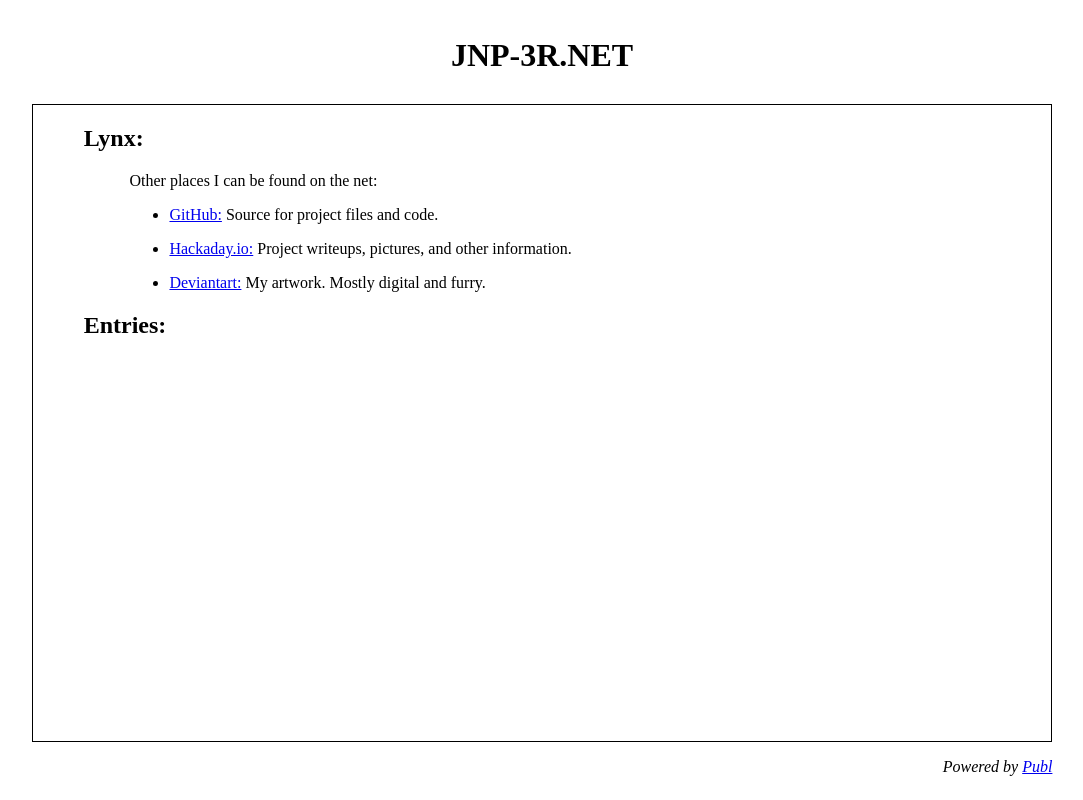
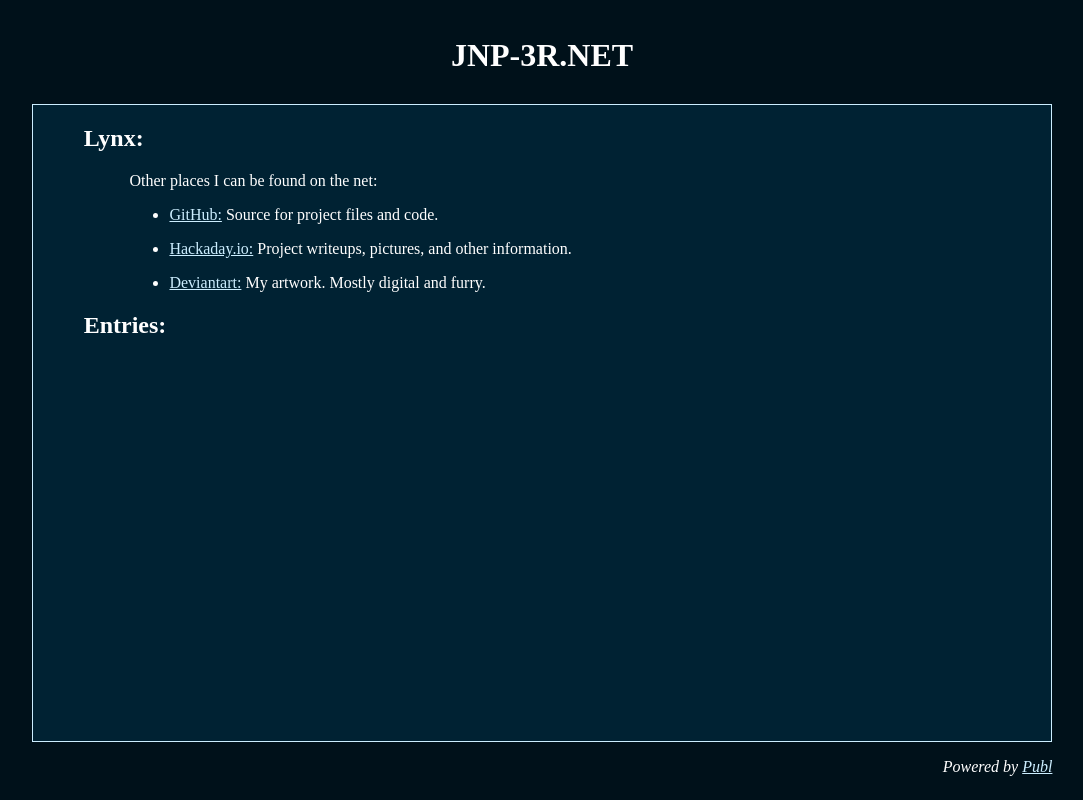
Before and after one commit to juniperlynx/jnp-3r.net, a Python web app: template templates/index.html in a window 1280 px wide. Shown: the whole page, without its empty margins (98-1181 px from the left). Run offline with Jinja, Linux system fonts and the light colour scheme; the template is opened without the code that fills it, so the values that code supplies are empty.

Commit message:
Change color theme in CSS

```diff
--- a/templates/index.html
+++ b/templates/index.html
@@ -17,7 +17,7 @@
             <ul>
                 <li><p><a href="https://github.com/juniperlynx">GitHub:</a> Source for project files and code.</p></li>
                 <li><p><a href="https://hackaday.io/juniperlynx">Hackaday.io:</a> Project writeups, pictures, and other information.</p></li>
-                <li><p><a href="https://deviantart.com/juniperlynx">Deviantart:</a> My artwork. Mostly digital and furry.</p></li>
+                <li><p><a href="https://deviantart.com/juniper-lynx">Deviantart:</a> My artwork. Mostly digital and furry.</p></li>
             </ul>
         </div>
 
--- a/templates/style.css
+++ b/templates/style.css
@@ -1,9 +1,27 @@
 html, body {
+    background-color: #00111a;
+    color: #ffffff;
     padding-right: 5%;
     padding-left: 5%;
     display: flex;
     flex-flow: column;
     height: 100%;
+}
+
+a:link {
+    color: #cceeff;
+}
+
+a:visited {
+    color: #b3e6ff;
+}
+
+a:hover {
+    color: #99ddff;
+}
+
+a:active {
+    color: #ffffff;
 }
 
 header {
@@ -18,9 +36,10 @@ footer {
 }
 
 .content {
+    background-color: #002233;
     padding-right: 5%;
     padding-left: 5%;
-    border: 1px solid #000000;
+    border: 1px solid #cceeff;
     flex-grow: 1;
 }
 
```
Also changed, not shown: 1 other file.
